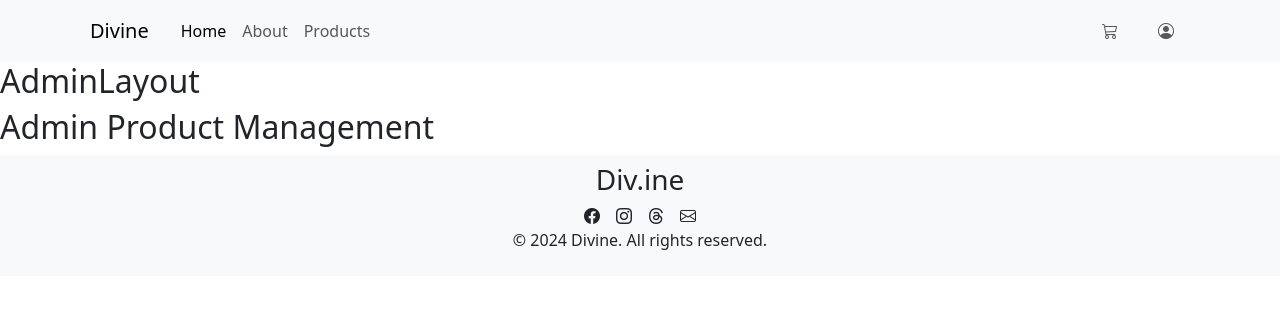
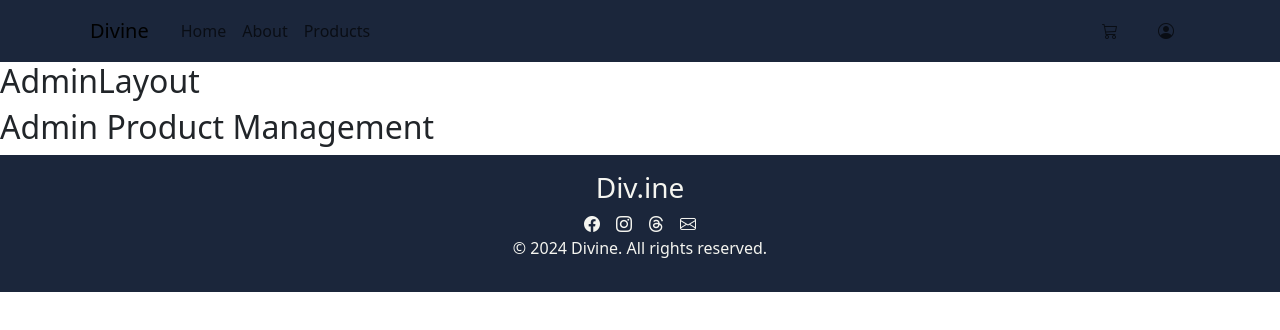
Before and after one commit to Melanie-six/Divine, a React (Vite) app: page /#/admin/products in a window 1280 px wide. Shown: the top 330 px of the page. Built offline with nearby package versions, Linux system fonts and the light colour scheme; no server answers.

Commit message:
完成產品列表頁、套用深色背景

```diff
--- a/index.html
+++ b/index.html
@@ -2,9 +2,9 @@
 <html lang="en">
   <head>
     <meta charset="UTF-8" />
-    <link rel="icon" type="image/svg+xml" href="/vite.svg" />
     <meta name="viewport" content="width=device-width, initial-scale=1.0" />
     <title>Divine</title>
+    <link rel="stylesheet" href="/src/assets/all.css">
   </head>
   <body>
     <div id="root"></div>
--- a/src/assets/all.css
+++ b/src/assets/all.css
@@ -12,8 +12,14 @@
   --color-text-title: var(--champagne-gold);
 
   /* 字體設定 (Typography) */
-  --font-serif: 'Playfair Display', serif; /* 優雅標題 */
+  --font-serif: 'Playfair Display'; /* 優雅標題 */
   --font-mono: 'Fira Code', monospace;     /* 邏輯/代碼 */
+  --font-title: "Songti TC", "Source Han Serif TC";
+  --font-body: "PingFang TC", "Source Han Sans TC", "Microsoft JhengHei", sans-serif;
+}
+body {
+    background-color: var(--color-bg);
+    color: var(--color-text-main);
 }
 
 .theme-dark {
@@ -23,6 +29,17 @@
 .heading-primary {
     font-family: var(--font-serif);
     color: var(--color-accent);
+}
+.productcard-primary {
+    font-family: var(--font-serif);
+    color: var(--color-text-main);
+    letter-spacing: 0.05em;
+    margin-top: 0.5rem;
+}
+.productcard-price {
+    font-family: var(--font-serif);
+    color: var(--color-text-main);
+    opacity: 0.8;
 }
 .text-description {
     font-family: system-ui;
@@ -42,3 +59,10 @@
     height: 200px;
     object-fit: cover;
 }
+
+.nav-link:hover, .nav-link:active {
+    color: var(--color-accent);
+}
+.navbar-brand:hover {
+    color: var(--color-accent);
+}
--- a/src/components/Footer.jsx
+++ b/src/components/Footer.jsx
@@ -1,10 +1,12 @@
 import 'bootstrap-icons/font/bootstrap-icons.css';
+import "../assets/all.css"
+
 
 
 function Footer() {
     return (
-        <footer className="bg-light py-2">
-            <div className="container">
+        <footer className="py-3 theme-dark">
+            <div className="container theme-dark">
                 <h3 className="text-center">Div.ine</h3>
                 <div className="d-flex justify-content-center">
                     <i className="bi bi-facebook mx-2"></i>
--- a/src/components/Header.jsx
+++ b/src/components/Header.jsx
@@ -1,27 +1,28 @@
 import { Link } from "react-router";
 import 'bootstrap/dist/css/bootstrap.min.css';
 import 'bootstrap-icons/font/bootstrap-icons.css';
+import "../assets/all.css"
 
 
 function Header () {
     return (
-        <nav className="navbar navbar-expand-lg bg-body-tertiary">
-            <div className="container">
+        <nav className="navbar navbar-expand-lg theme-dark ">
+            <div className="container theme-dark ">
                 <div className="m-2">
-                    <Link className="navbar-brand" to="/">Divine</Link>
+                    <Link className="navbar-brand theme-dark " to="/">Divine</Link>
                     <button className="navbar-toggler" type="button" data-bs-toggle="collapse" data-bs-target="#navbarNavAltMarkup" aria-controls="navbarNavAltMarkup" aria-expanded="false" aria-label="Toggle navigation">
                     <span className="navbar-toggler-icon"></span>
                     </button>
                 </div>
                 <div className="collapse navbar-collapse d-lg-flex justify-content-between" id="navbarNavAltMarkup">
                     <div className="navbar-nav">
-                        <Link className="nav-link active" aria-current="page" to="/">Home</Link>
-                        <Link className="nav-link" to="about">About</Link>
-                        <Link className="nav-link" to="products">Products</Link>
+                        <Link className="nav-link theme-dark " aria-current="page" to="/">Home</Link>
+                        <Link className="nav-link theme-dark " to="about">About</Link>
+                        <Link className="nav-link theme-dark " to="products">Products</Link>
                     </div>
                     <div className="navbar-nav">
-                        <Link className="nav-link mx-2" to="cart"><i class="bi bi-cart3"></i></Link>
-                        <Link className="nav-link mx-3" to="login"><i class="bi bi-person-circle"></i></Link>
+                        <Link className="nav-link mx-2 theme-dark" to="cart"><i className="bi bi-cart3"></i></Link>
+                        <Link className="nav-link mx-3 theme-dark" to="login"><i className="bi bi-person-circle"></i></Link>
                     </div>
                 </div>
             </div>
--- a/src/views/frontend/Products.jsx
+++ b/src/views/frontend/Products.jsx
@@ -1,6 +1,20 @@
+import { useEffect, useState } from 'react';
 import '../../assets/all.css';
+import axios from 'axios';
+
+const { VITE_API_BASE, VITE_API_PATH } = import.meta.env;
 
 function Products() {
+
+    const [products, setProducts] = useState([]);
+
+    useEffect(() => {
+        (async () => {
+            const res = await axios.get(`${VITE_API_BASE}/api/${VITE_API_PATH}/products/all`);
+            setProducts(res.data.products);
+        })();
+    },[])
+
     return (<>
     <div className="container theme-dark p-1">
         <div className="row">
@@ -12,21 +26,17 @@ function Products() {
                     <li className="text-description">泡芙</li>
                 </ul>
             </div>
-            <div className="main col-lg-9 row">
-                <div className="productcard col-3">
-                    <img src="https://media.gettyimages.com/id/2154012568/fr/photo/chouquettes-with-sugar-pastries.jpg?s=612x612&w=0&k=20&c=YWqnkX_efIHl7jVNwVathcQe5Rtl_DTcX_eI4WzzVgE=" alt="product title" />
-                    <p className="text-description h3">product title</p>
-                    <p className="text-description">product price</p>
-                </div>
-                <div className="productcard col-3">
-                    <img src="https://media.gettyimages.com/id/2154012568/fr/photo/chouquettes-with-sugar-pastries.jpg?s=612x612&w=0&k=20&c=YWqnkX_efIHl7jVNwVathcQe5Rtl_DTcX_eI4WzzVgE=" alt="product title" />
-                    <p>product title</p>
-                    <p>product price</p>
-                </div>
-                <div className="productcard col-3">
-                    <img src="https://media.gettyimages.com/id/2154012568/fr/photo/chouquettes-with-sugar-pastries.jpg?s=612x612&w=0&k=20&c=YWqnkX_efIHl7jVNwVathcQe5Rtl_DTcX_eI4WzzVgE=" alt="product title" />
-                    <p>product title</p>
-                    <p>product price</p>
+            <div className="main col-lg-9">
+                <div className="row row-cols-1 row-cols-md-3 g-3">
+                    {products?.map((product) => {
+                        return (
+                            <div className="productcard col-3" key={product.id}>
+                                <img src={product.imageUrl} alt={product.title} />
+                                <p className="productcard-primary h4">{product.title}</p>
+                                <p className="productcard-price">$ {product.price}</p>
+                            </div>
+                        )
+                    })}
                 </div>
             </div>
         </div>
```
Also changed, not shown: 1 other file (tests, documents, lock files or other folders).
